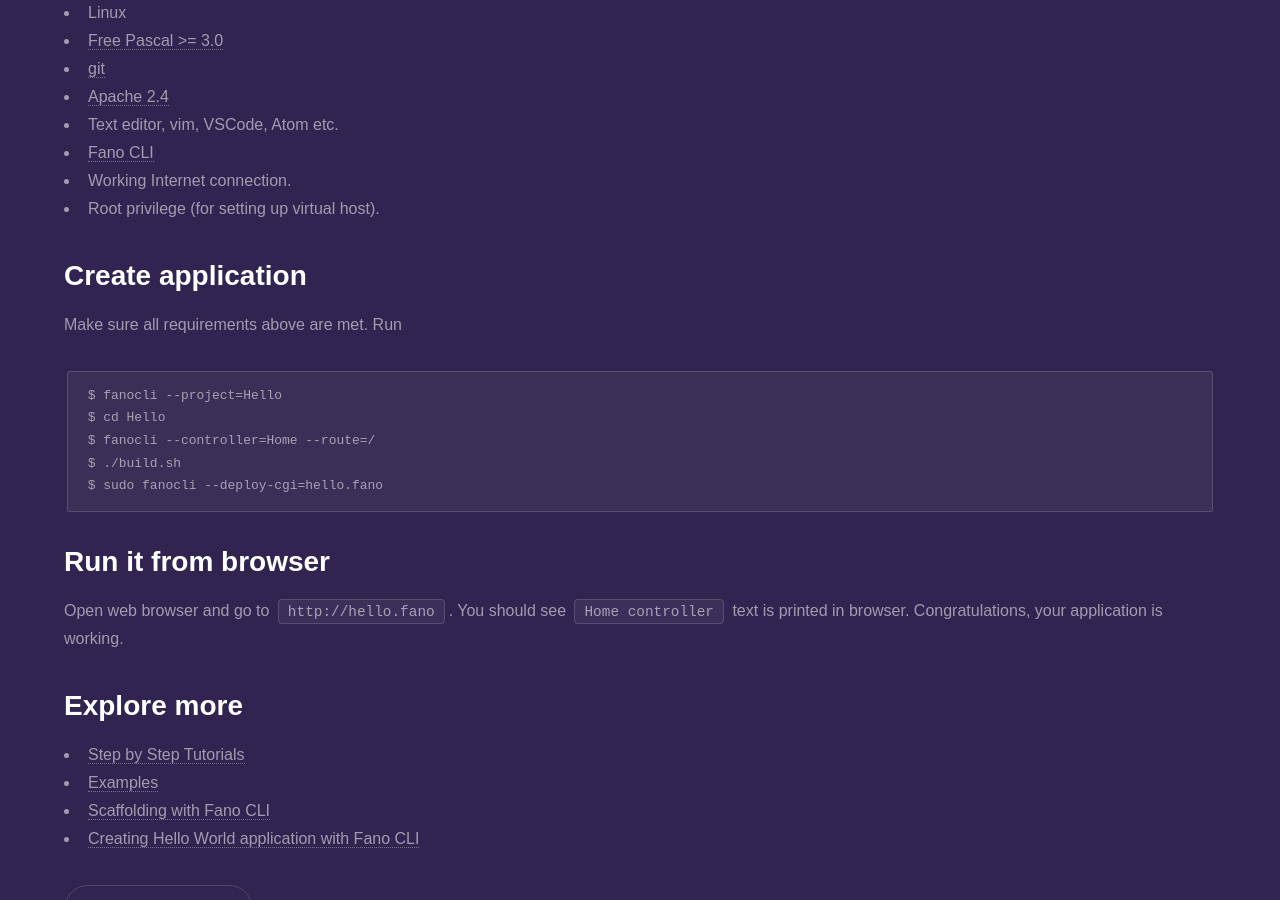
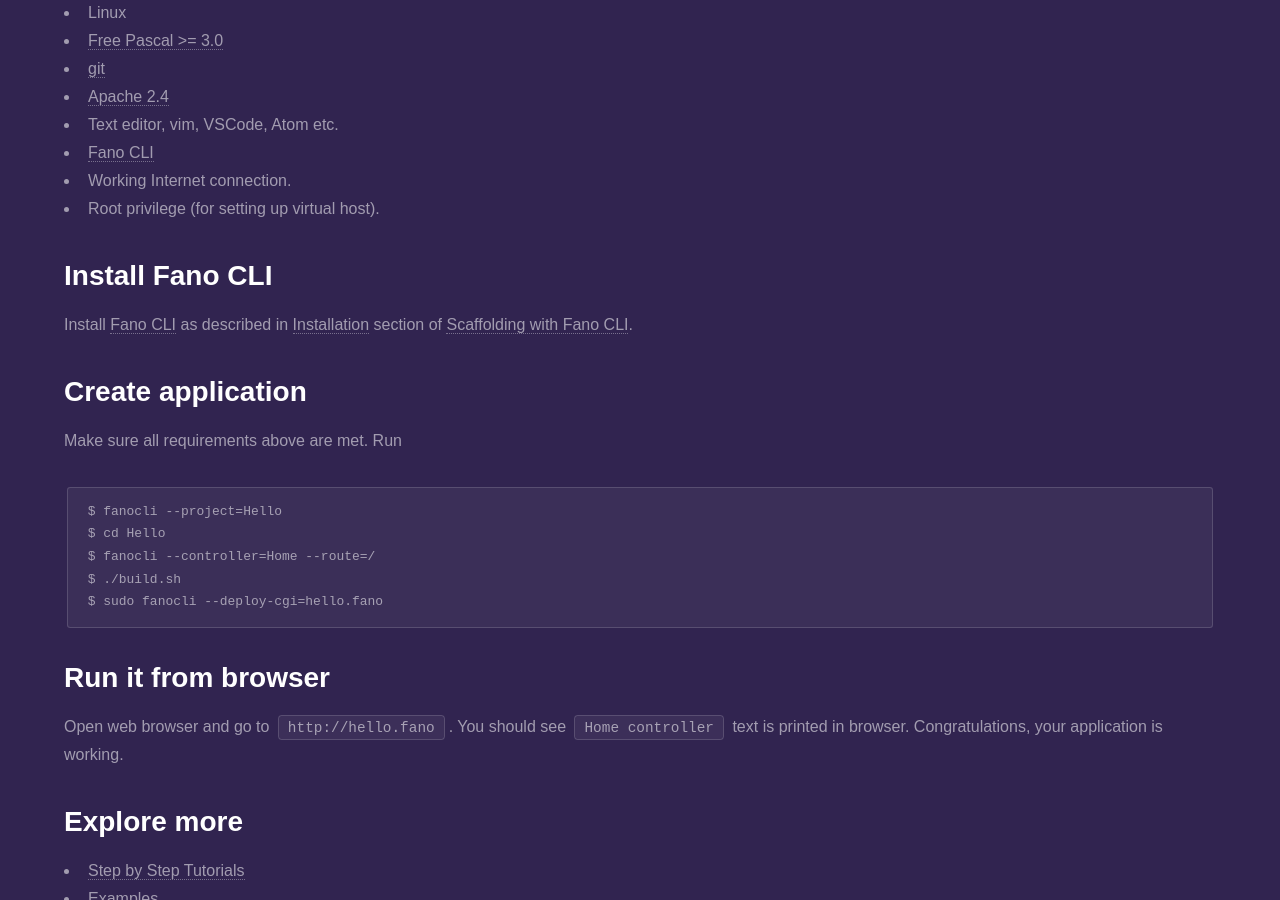
Before and after one commit to fanoframework/fanoframework.github.io, a Jekyll site: the page built from getting-started/index.md, in a window 1280 px wide and 900 px high, scrolled down 411 px. Built offline with Jekyll 4.4.1, drawn with Linux system fonts in a browser that asks for light colours; our own code applies the rules of GitHub Pages for plain Markdown files.

Commit message:
improve getting stared documentation

```diff
--- a/getting-started/index.md
+++ b/getting-started/index.md
@@ -17,6 +17,10 @@
 - [Fano CLI](https://github.com/fanoframework/fano-cli)
 - Working Internet connection.
 - Root privilege (for setting up virtual host).
+
+## Install Fano CLI
+
+Install [Fano CLI](https://github.com/fanoframework/fano-cli) as described in [Installation](/scaffolding-with-fano-cli#installation) section of [Scaffolding with Fano CLI](/scaffolding-with-fano-cli).
 
 ## Create application
 
```
Also changed, not shown: scaffolding-with-fano-cli/index.md (+1 -1 lines).
